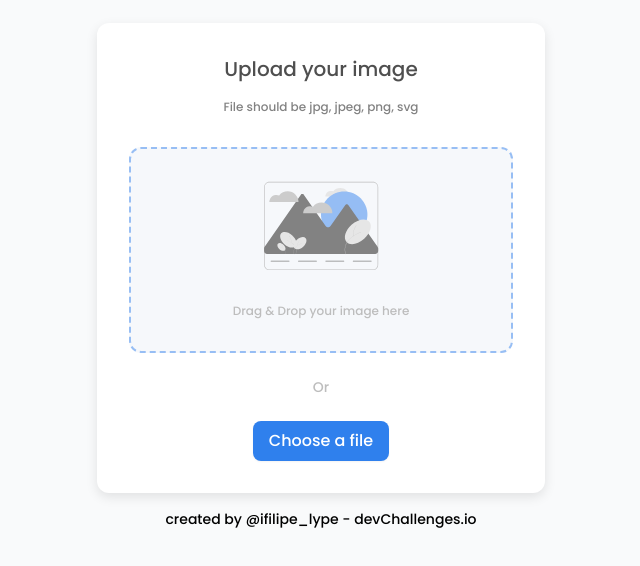
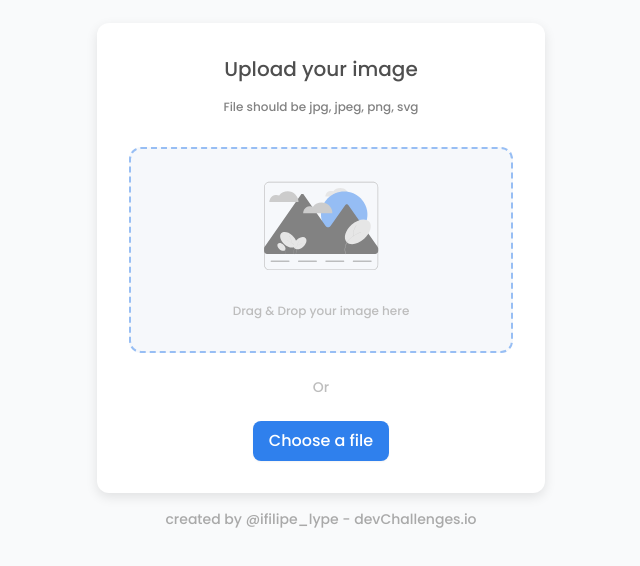
Before and after one commit to ifilipe-lype/image-uploader, a Next.js app: page / in a window 1280 px wide. Shown: the part 116-682 px from the top of the page, without its empty margins (319-959 px from the left). Built offline with nearby package versions, Linux system fonts and the light colour scheme.

Commit message:
adds new color's level entry

```diff
--- a/tailwind.config.js
+++ b/tailwind.config.js
@@ -13,7 +13,8 @@ module.exports = {
           1: "#F6F8FB",
           2: "#4F4F4F",
           3: "#828282",
-          4: "#BDBDBD"
+          4: "#BDBDBD",
+          5: "#A9A9A9",
         },
         blue: "#97BEF4",
         blue1: "#2F80ED",
```
